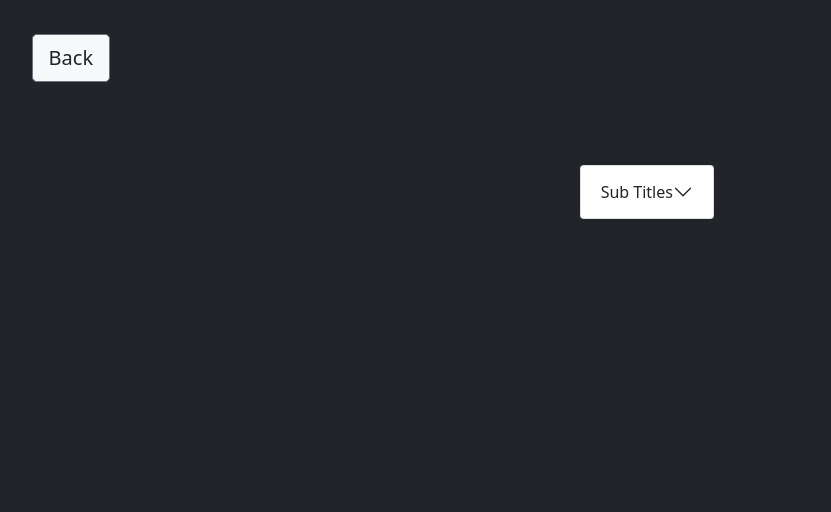
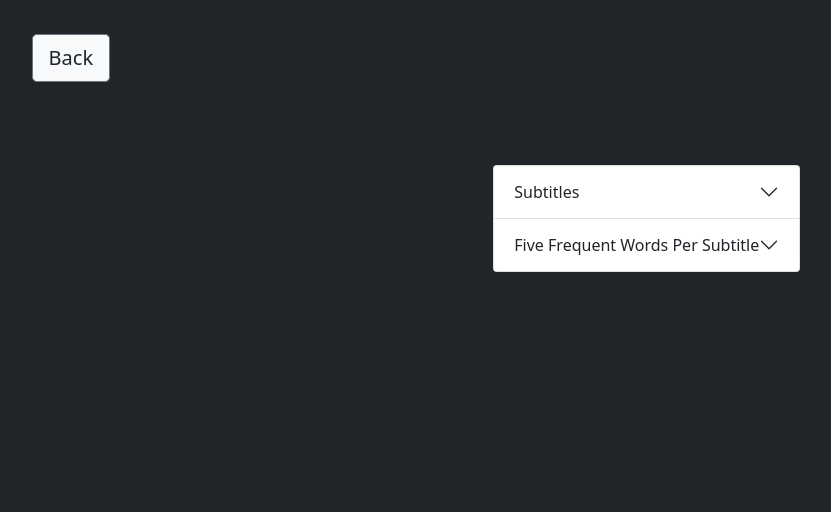
Before and after one commit to RoyalWeden/wiki-scraper, a Flask app: template app/templates/scraped.html in a window 1280 px wide. Shown: the top 512 px of the page, without its empty margins (6-837 px from the left). Run offline with Flask 2, Linux system fonts and the light colour scheme; the template is opened without the code that fills it: most values are stand-ins (such as "Sample title", 1, 10 or a date in 2020).

Commit message:
Shows frequent words

```diff
--- a/app/templates/scraped.html
+++ b/app/templates/scraped.html
@@ -18,19 +18,40 @@
                 </nav>
             </div>
         </div>
-        <div class="row" style="position: relative; margin: 2% 0 100% 2%;">
+        <div class="row" style="position: relative; margin: 2% 0 300px 2%;">
             <div class="container-fluid d-flex align-items-center justify-content-md-center" style="max-width: 90%;">
-                <div class="accordion" id="accordionFlushExample">
+                <div class="accordion" id="accordionFlushSubTitles">
                     <div class="accordion-item">
                         <h2 class="accordion-header" id="flush-headingOne">
                             <button class="accordion-button collapsed" type="button" data-bs-toggle="collapse" data-bs-target="#flush-collapseOne" aria-expanded="false" aria-controls="flush-collapseOne">
-                            Sub Titles
+                            Subtitles
                             </button>
                         </h2>
-                        <div id="flush-collapseOne" class="accordion-collapse collapse" aria-labelledby="flush-headingOne" data-bs-parent="#accordionFlushExample">
+                        <div id="flush-collapseOne" class="accordion-collapse collapse" aria-labelledby="flush-headingOne" data-bs-parent="#accordionFlushSubTitles">
                             <div class="accordion-body">
-                                {% for title in subtitles %}
-                                <span class="badge bg-secondary text-light">{{ title }}</span>
+                                {% for subtitle in subtitles %}
+                                <span class="badge bg-secondary text-light">{{ subtitle }}</span>
+                                {% endfor %}
+                            </div>
+                        </div>
+                    </div>
+                    <div class="accordion-item">
+                        <h2 class="accordion-header" id="flush-headingTwo">
+                            <button class="accordion-button collapsed" type="button" data-bs-toggle="collapse" data-bs-target="#flush-collapseTwo" aria-expanded="false" aria-controls="flush-collapseOne">
+                            Five Frequent Words Per Subtitle
+                            </button>
+                        </h2>
+                        <div id="flush-collapseTwo" class="accordion-collapse collapse" aria-labelledby="flush-headingTwo" data-bs-parent="#accordionFlushFreqWords">
+                            <div class="accordion-body">
+                                {% for subtitle in subtitles %}
+                                <div class="card text-dark bg-light mb-3" style="padding: 0 10px 10px 10px;">
+                                    <h5 class="card-body">{{ subtitle }}</h5>
+                                    <p class="card-text">
+                                        {% for word in freqwords_per_subtitle[subtitle] %}
+                                        <span class="badge bg-secondary text-light">{{ word }}</span>
+                                        {% endfor %}
+                                    </p>
+                                </div>
                                 {% endfor %}
                             </div>
                         </div>
```
Also changed, not shown: app/routes.py (+3 -6 lines).
